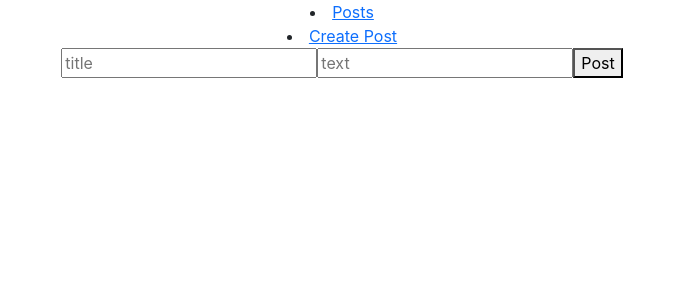
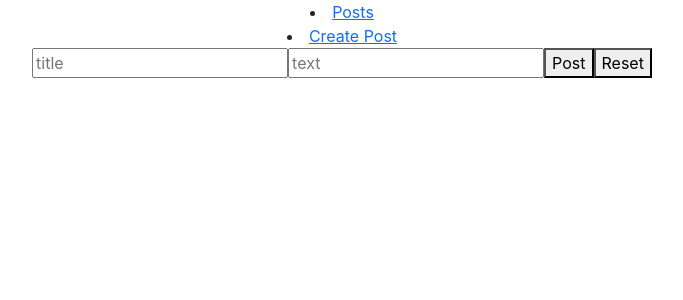
Before and after one commit to Dalibor989/blog-app, a React (Create React App) app: page /add in a window 1280 px wide. Shown: the top 300 px of the page, without its empty margins (298-981 px from the left). Built offline with nearby package versions, Linux system fonts and the light colour scheme.

Commit message:
added a button for form reset

```diff
--- a/src/pages/AddPost.js
+++ b/src/pages/AddPost.js
@@ -37,12 +37,20 @@ function AddPost() {
     })
   }
 
+  const reset = () => {
+    setNewPost({
+      title: '',
+      text: '',
+    })
+  }
+
   return (
     <div>
       <form onSubmit={createPost}>
         <input type="text" placeholder="title" value={newPost.title} onChange={handleTitleChange}/>
         <input type="text" placeholder="text" value={newPost.text} onChange={handleTextChange}/>
         <button>Post</button>
+        <button type="button" onClick={reset}>Reset</button>
       </form>
     </div>
   )
```
